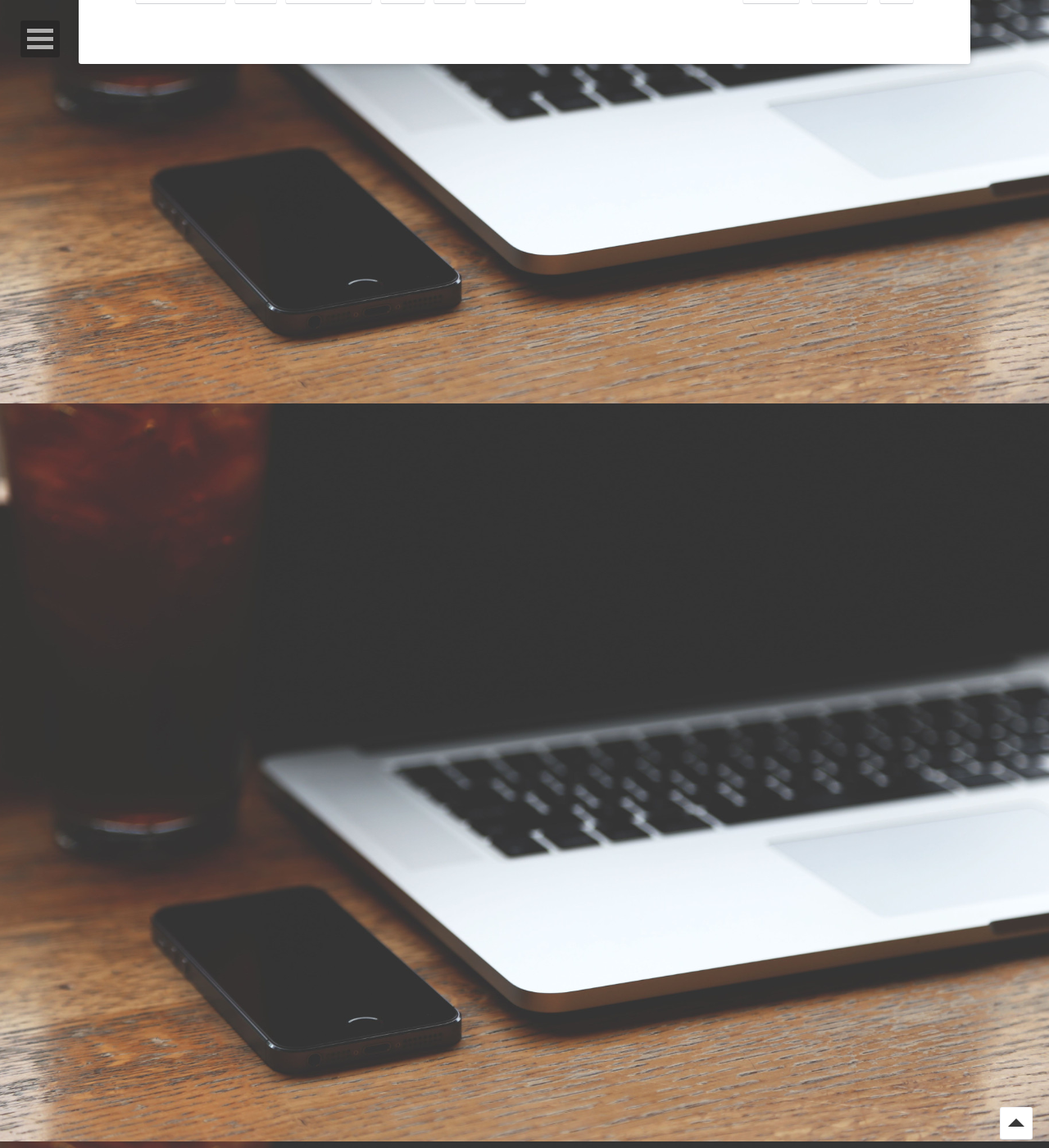
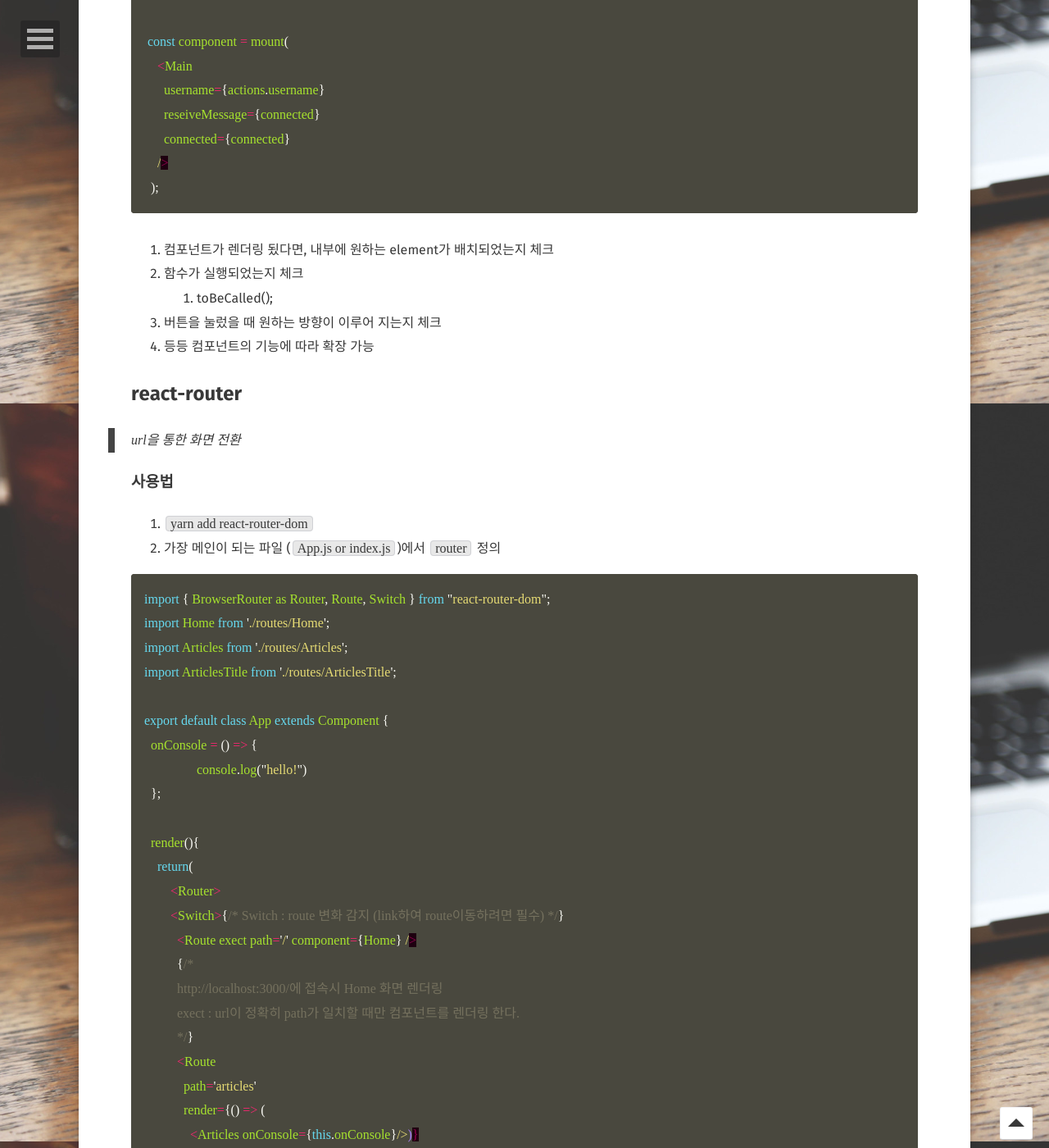
Before and after one commit to Kyounghwan01/lala, a Jekyll site: the page built from _posts/tli/2019-09-07-front-test-리뷰.md, in a window 1280 px wide and 1400 px high, scrolled down 4008 px. Shown: the whole window at 82% size. Built offline with Jekyll 4.4.1, drawn with Linux system fonts in a browser that asks for light colours; some web fonts are replaced; some of the changed text lies outside the part shown.

Commit message:
Update 2019-09-07-front-test-리뷰.md

````diff
--- a/_posts/tli/2019-09-07-front-test-리뷰.md
+++ b/_posts/tli/2019-09-07-front-test-리뷰.md
@@ -116,6 +116,101 @@ Chat.propTypes = {
 
 ```
 
+6. react-hook
+
+> Final-test 과제리뷰에 상세히 적어 놓음
+
+7. react component test
+
+> enzyme 를 이용하였다
+
+1. component가 제대로 렌더링 되는지
+
+```javascript
+import React from 'react';
+import { configure, mount } from 'enzyme';
+import Main from './Main';
+import Adapter from 'enzyme-adapter-react-16';
+
+configure({ adapter: new Adapter() });
+
+//componentDidMount의 함수는 mock함수로 정의해야 한다.
+const actions = {
+    username: [{ username: '' }]
+  };
+  const userActions = {
+    username: [{ username: 'nkh' }]
+  };
+  const connected = jest.fn();
+
+
+ const component = mount(
+    <Main
+      username={actions.username}
+      reseiveMessage={connected}
+      connected={connected}
+    />
+  );
+```
+
+2. 컴포넌트가 렌더링 됬다면, 내부에 원하는 element가 배치되었는지 체크
+3. 함수가 실행되었는지 체크
+   1. toBeCalled();
+4. 버튼을 눌렀을 때 원하는 방향이 이루어 지는지 체크
+5. 등등 컴포넌트의 기능에 따라 확장 가능
+
+
+
+## react-router
+
+> url을 통한 화면 전환
+
+### 사용법
+
+1. `yarn add react-router-dom`
+2. 가장 메인이 되는 파일 (`App.js or index.js`)에서 `router` 정의
+
+```javascript
+import { BrowserRouter as Router, Route, Switch } from "react-router-dom";
+import Home from './routes/Home';
+import Articles from './routes/Articles';
+import ArticlesTitle from './routes/ArticlesTitle';
+
+export default class App extends Component {
+  onConsole = () => {
+		console.log("hello!")
+  };
+
+  render(){
+    return(
+    	<Router>
+      	<Switch>{/* Switch : route 변화 감지 (link하여 route이동하려면 필수) */}
+          <Route exect path='/' component={Home} />
+          {/*
+          http://localhost:3000/에 접속시 Home 화면 렌더링
+          exect : url이 정확히 path가 일치할 때만 컴포넌트를 렌더링 한다.
+          */}
+          <Route
+            path='articles'
+            render={() => (
+              <Articles onConsole={this.onConsole}/>)}
+        //위에 정의된 onConsole 함수를 왼쪽의 이름으로 컴포넌트로 props를 내려준다.
+        //Articles 컴포넌트에서 this.props.onConsole()로 사용 가능하다.
+	         />
+          <Route
+            path='articles/:id'
+            render={props => (
+              <ArticlesTitle {...props}/>
+       //ArticlesTitle로 들어오는 props을 받기 위해 위와 같이 쓴다.
+            )}
+           />
+        </Switch>
+      </Router>
+    )
+  }
+}
+```
+
 
 
 
````
